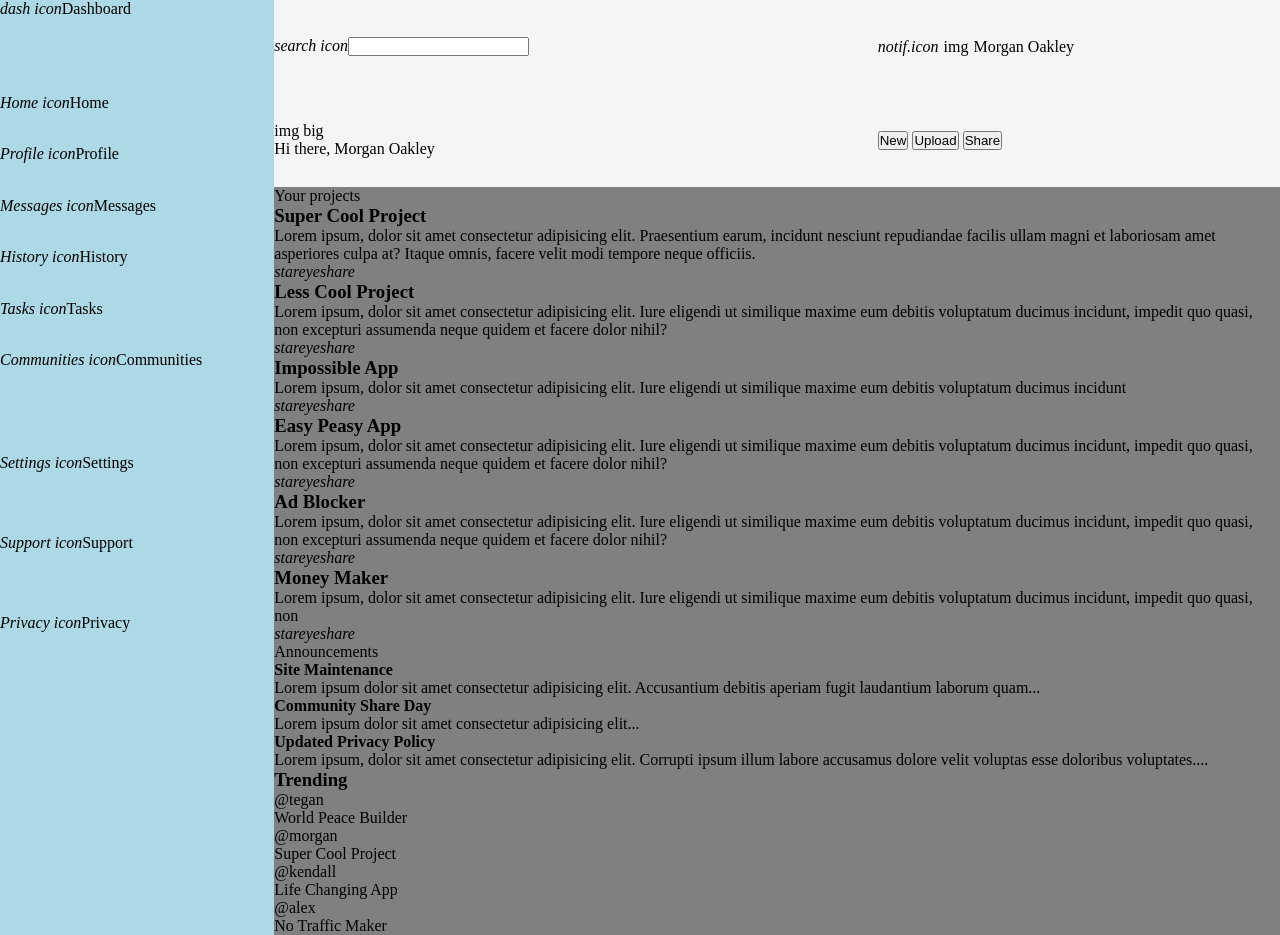
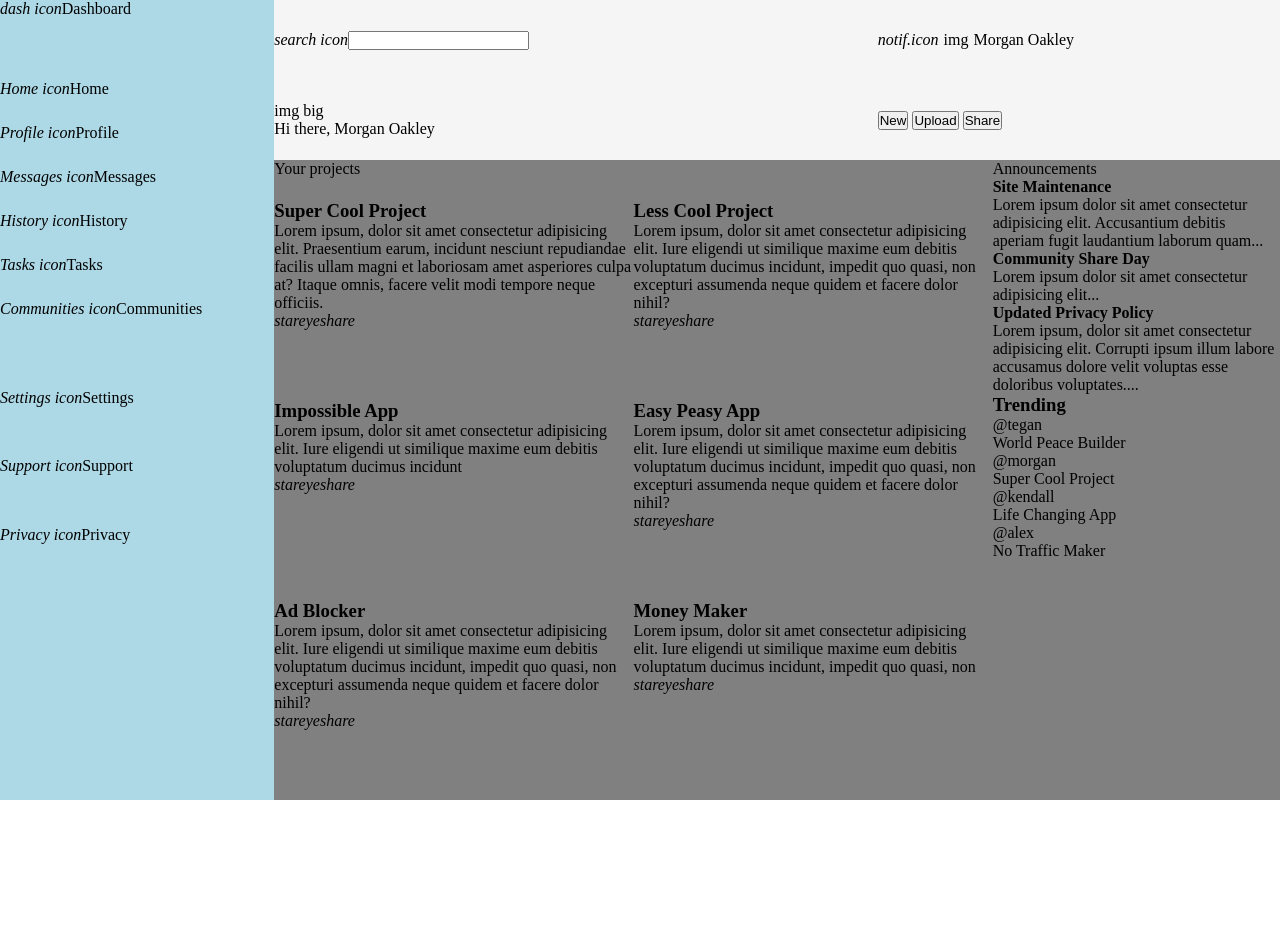
Before and after one commit to Rokenrol/admin-dashboard, a plain HTML site: page index.html in a window 1280 px wide. After the commit the page ends 800 px from the top, so only its background shows below. Drawn offline with Linux system fonts and the light colour scheme.

Commit message:
Place projects section on the grid

```diff
--- a/styles.css
+++ b/styles.css
@@ -56,7 +56,20 @@ body {
     background-color: gray;
     grid-column: 2 / -1;
     grid-row: 3 / -1;
+    display: grid;
+    grid-template-columns: 5fr 2fr;
 }
+
+.projects-section {
+    display: grid;
+    grid-template-columns: 1fr 1fr;
+    grid-template-rows: 40px 1fr 1fr 1fr;
+}
+
+.projects-section > p {
+    grid-column: span 2;
+    grid-row: 1;
+  }
 
 .sidebar {
     background-color: lightblue;
```
